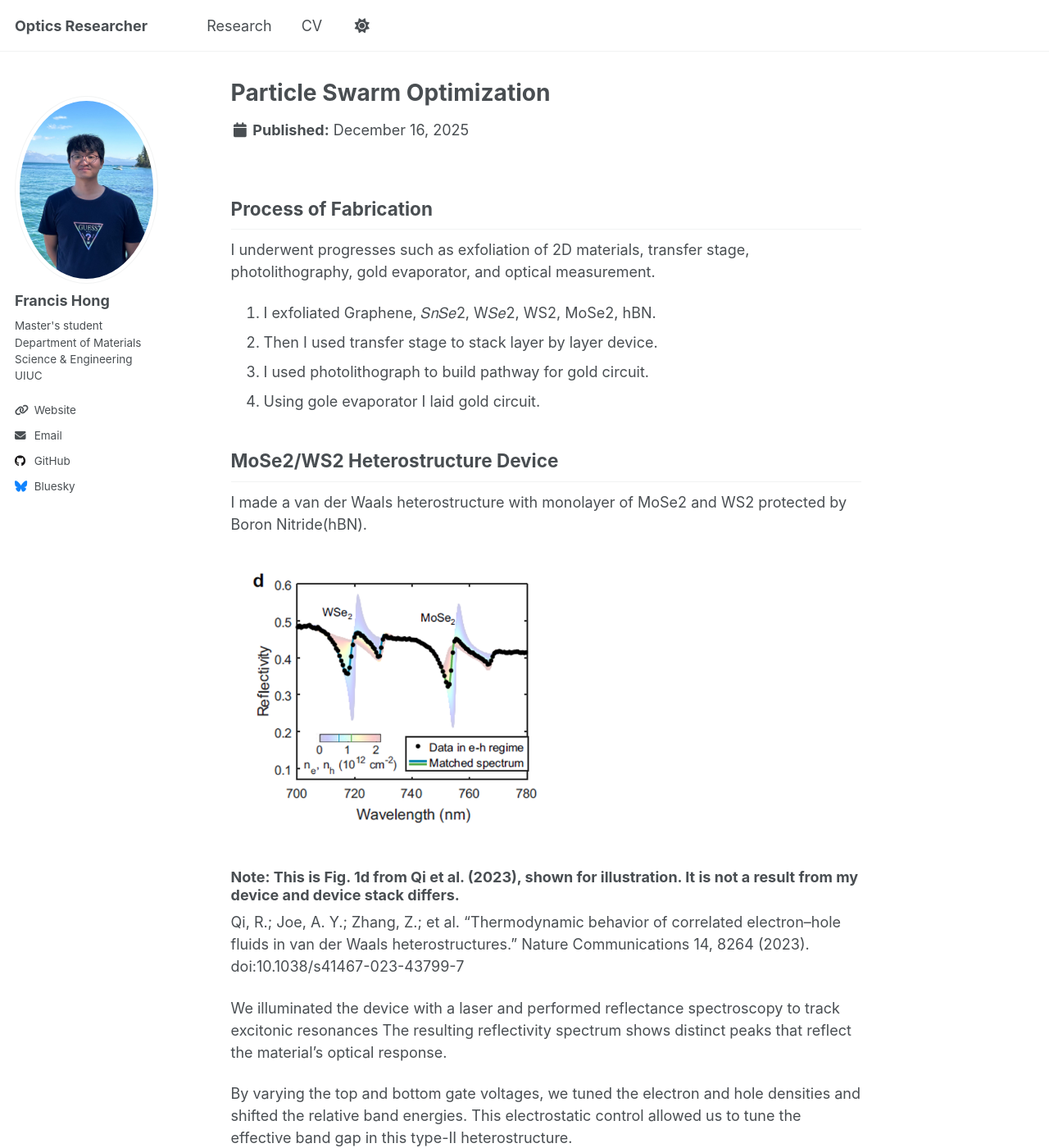
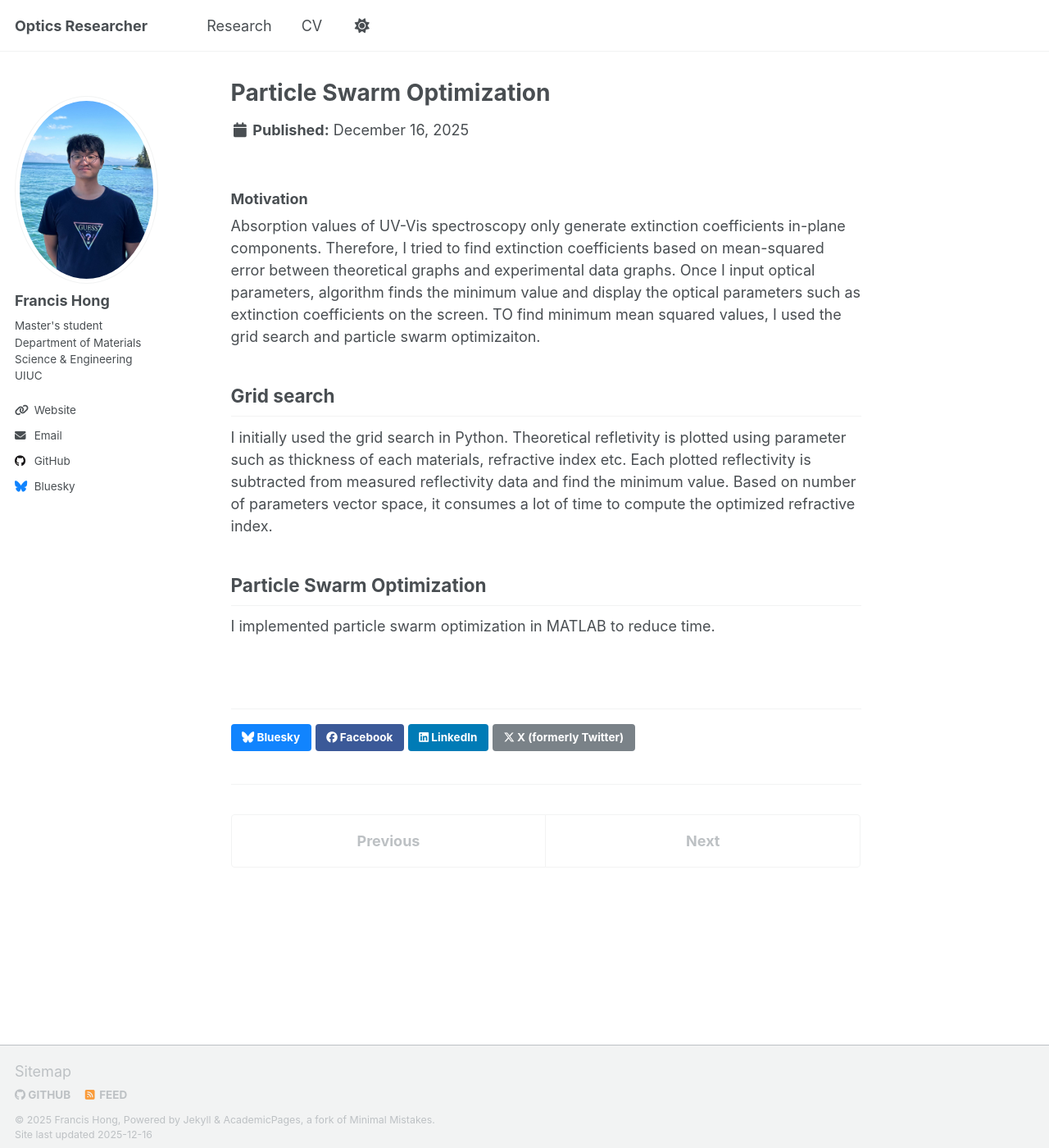
Before and after one commit to Fhong10/flhong03.github-io, a Jekyll site: the page built from _publications/PSO.md, in a window 1280 px wide and 1400 px high. Shown: the whole window at 82% size. Built offline with Jekyll 4.4.1, drawn with Linux system fonts in a browser that asks for light colours; a script that is not in the unit is left out; some of the changed text lies outside the part shown.

Commit message:
Update PSO.md

```diff
--- a/_publications/PSO.md
+++ b/_publications/PSO.md
@@ -5,36 +5,15 @@ permalink: /research/project-4/
 excerpt: "Extracting Anisotropic Extinction Coeffcients."
 ---
 
-## Process of Fabrication
-I underwent progresses such as exfoliation of 2D materials, transfer stage, photolithography, gold evaporator, and optical measurement.
+### Motivation
 
-1. I exfoliated Graphene, 𝑆𝑛𝑆𝑒2, W𝑆𝑒2, WS2, MoSe2, hBN.
-2. Then I used transfer stage to stack layer by layer device.
-3. I used photolithograph to build pathway for gold circuit.
-4. Using gole evaporator I laid gold circuit.
+Absorption values of UV-Vis spectroscopy only generate extinction coefficients in-plane components. Therefore, I tried to find extinction coefficients based on mean-squared error between theoretical graphs and experimental data graphs. Once I input optical parameters, algorithm finds the minimum value and display the optical parameters such as extinction coefficients on the screen. TO find minimum mean squared values, I used the grid search and particle swarm optimizaiton.
 
 
-## MoSe2/WS2 Heterostructure Device
-I made a van der Waals heterostructure with monolayer of MoSe2 and WS2 protected by Boron Nitride(hBN).
+## Grid search
 
-<img src="{{ '/images/Rpeak.png' | relative_url }}" alt="Rpeak"
-     style="max-width: 420px; width: 100%; height: auto; display: block; margin: 12px 0 0 0;">
+I initially used the grid search in Python. Theoretical refletivity is plotted using parameter such as thickness of each materials, refractive index etc. Each plotted reflectivity is subtracted from measured reflectivity data and find the minimum value. Based on number of parameters vector space, it consumes a lot of time to compute the optimized refractive index.
 
-### Note: This is Fig. 1d from Qi et al. (2023), shown for illustration. It is not a result from my device and device stack differs.
-Qi, R.; Joe, A. Y.; Zhang, Z.; et al. “Thermodynamic behavior of correlated electron–hole fluids in van der Waals heterostructures.” Nature Communications 14, 8264 (2023). doi:10.1038/s41467-023-43799-7
+## Particle Swarm Optimization
 
-We illuminated the device with a laser and performed reflectance spectroscopy to track excitonic resonances The resulting reflectivity spectrum shows distinct peaks that reflect the material’s optical response.
-
-By varying the top and bottom gate voltages, we tuned the electron and hole densities and shifted the relative band energies. This electrostatic control allowed us to tune the effective band gap in this type-II heterostructure.
-
-## WSe2/WS2 Heterostructure Device
-
-I built the similar stack using WS2 and WSe2 to study Terahertz Phonons(Ultra-high frequency sound waves)
-
-<img src="{{ '/images/Tetrasignal.png' | relative_url }}" alt="Tetrasignal"
-     style="max-width: 420px; width: 100%; height: auto; display: block; margin: 12px 0 0 0;">
-
-### Note: This is Fig. 4d from Yoon et al. (2024), shown for illustration. It is not a result from my device and device stack differs.
-Yoon, Y., Lu, Z., Uzundal, C. et al. Terahertz phonon engineering with van der Waals heterostructures. Nature 631, 771–776 (2024). https://doi.org/10.1038/s41586-024-07604-9
-
-Using ultrafast pump-probe spectroscopy, coherent acoustic-phonon pulses propagate through the van der Waals heterostructure. By time-resolving the response, we can isolate the incident, reflected, and transmitted phonon arrivals. This provides a direct way to see how specific layers and interfaces in the heterostructure shape terahertz phonon propagation.
+I implemented particle swarm optimization in MATLAB to reduce time.
```
